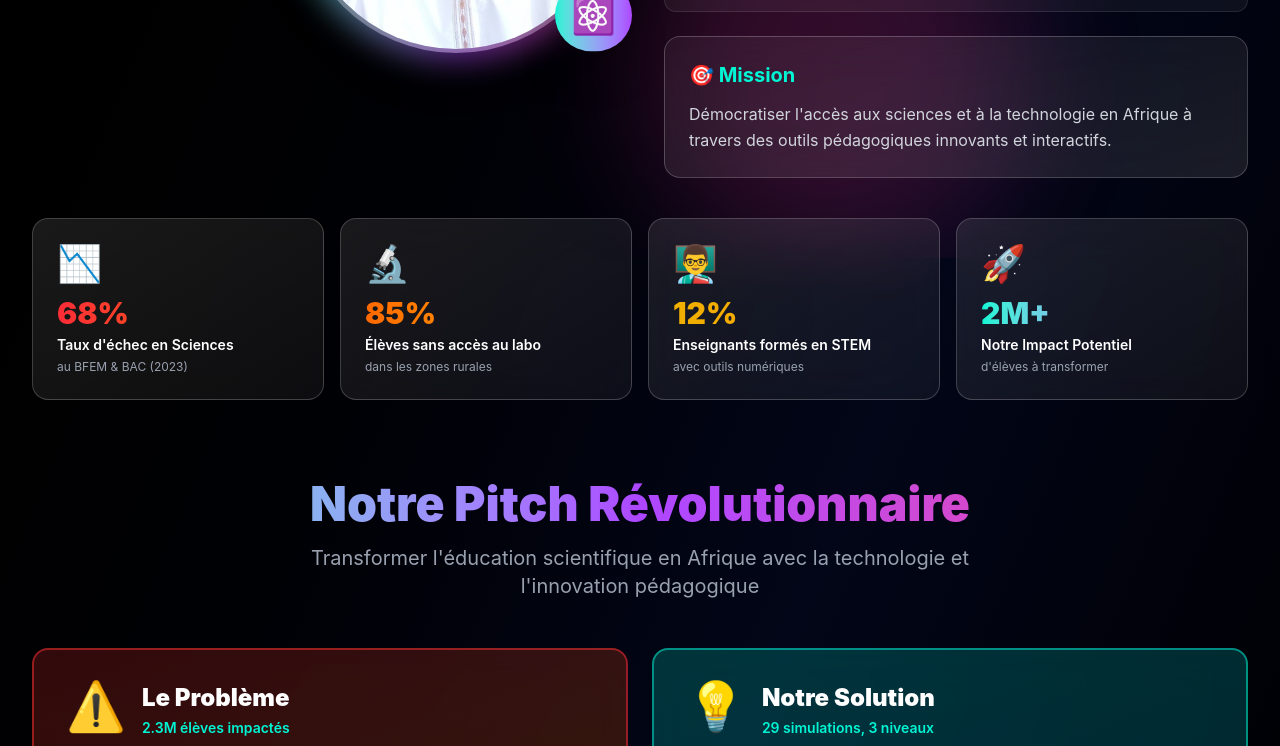
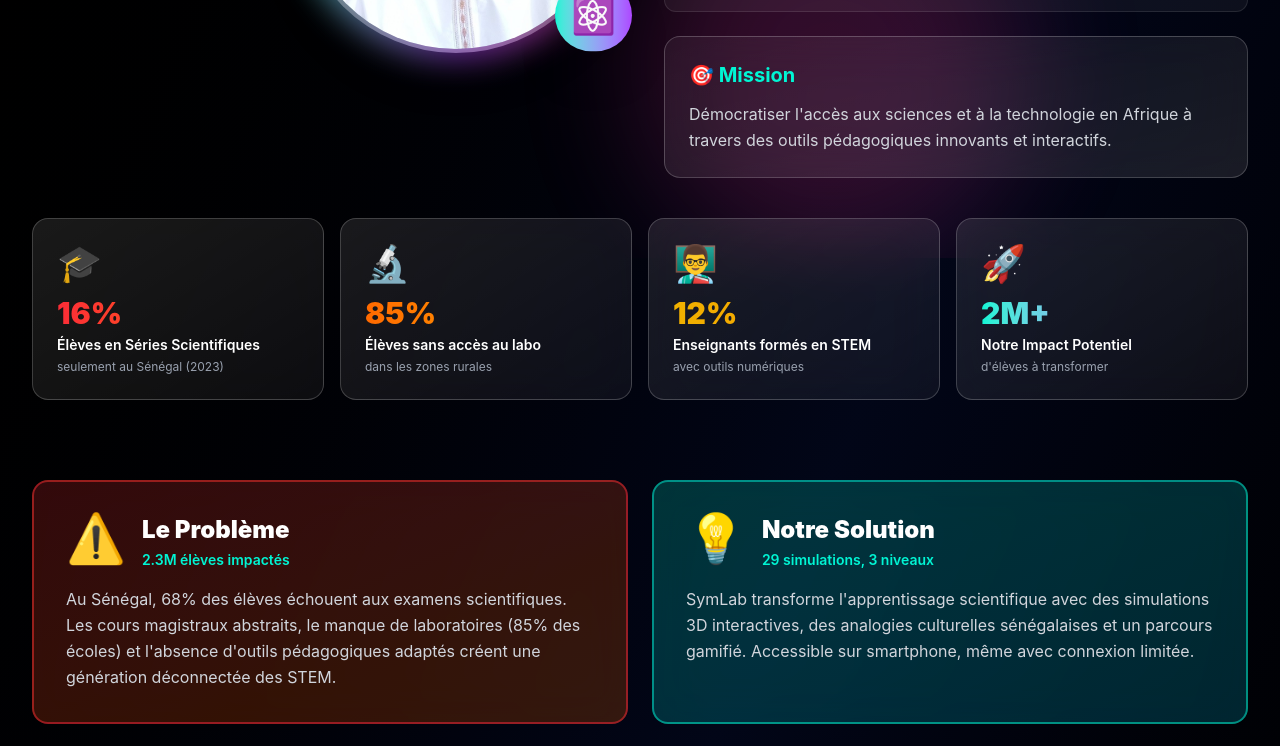
Before and after one commit to symlabsn/SymLab, a Next.js app: page /about in a window 1280 px wide. Shown: the part 537-1283 px from the top of the page. Built offline with nearby package versions, Linux system fonts and the light colour scheme.

Commit message:
Update About page pitch: change to 16% students in science series and remove title

```diff
--- a/src/app/about/page.js
+++ b/src/app/about/page.js
@@ -10,10 +10,10 @@
     // Pitch révolutionnaire basé sur les statistiques de l'enseignement scientifique au Sénégal
     const pitchStats = [
         {
-            label: 'Taux d\'échec en Sciences',
-            value: '68%',
-            icon: '📉',
-            context: 'au BFEM & BAC (2023)',
+            label: 'Élèves en Séries Scientifiques',
+            value: '16%',
+            icon: '🎓',
+            context: 'seulement au Sénégal (2023)',
             color: 'from-red-500 to-orange-500'
         },
         {
@@ -242,14 +242,6 @@
 
             {/* Business Model Canvas */}
             <div className="relative z-10 max-w-7xl mx-auto px-4 sm:px-6 lg:px-8 py-20">
-                <div className="text-center mb-12">
-                    <h2 className="text-5xl font-black mb-4 bg-clip-text text-transparent bg-gradient-to-r from-[#00F5D4] via-purple-500 to-pink-500">
-                        Notre Pitch Révolutionnaire
-                    </h2>
-                    <p className="text-xl text-gray-400 max-w-3xl mx-auto">
-                        Transformer l'éducation scientifique en Afrique avec la technologie et l'innovation pédagogique
-                    </p>
-                </div>
 
                 <div className="grid md:grid-cols-2 gap-6 mb-12">
                     {businessModel.map((item, index) => (
```
